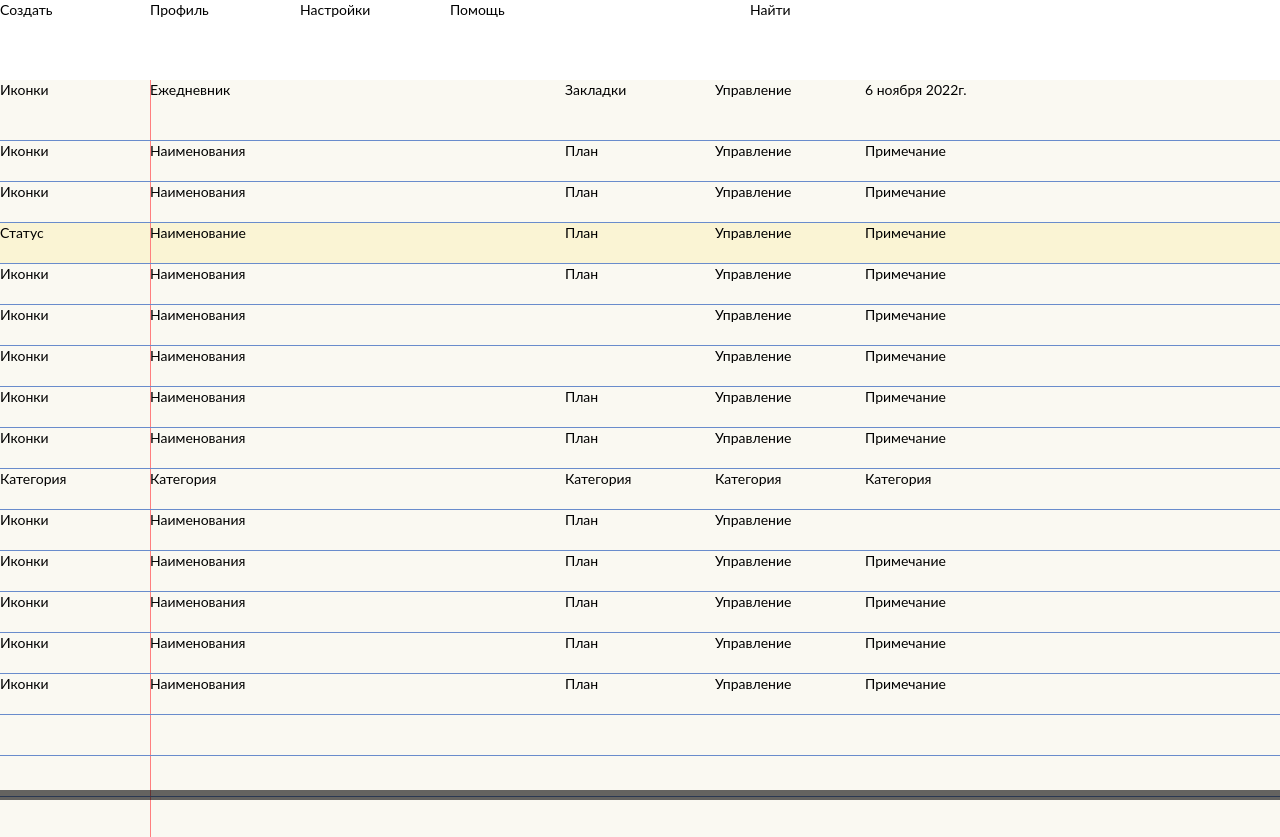
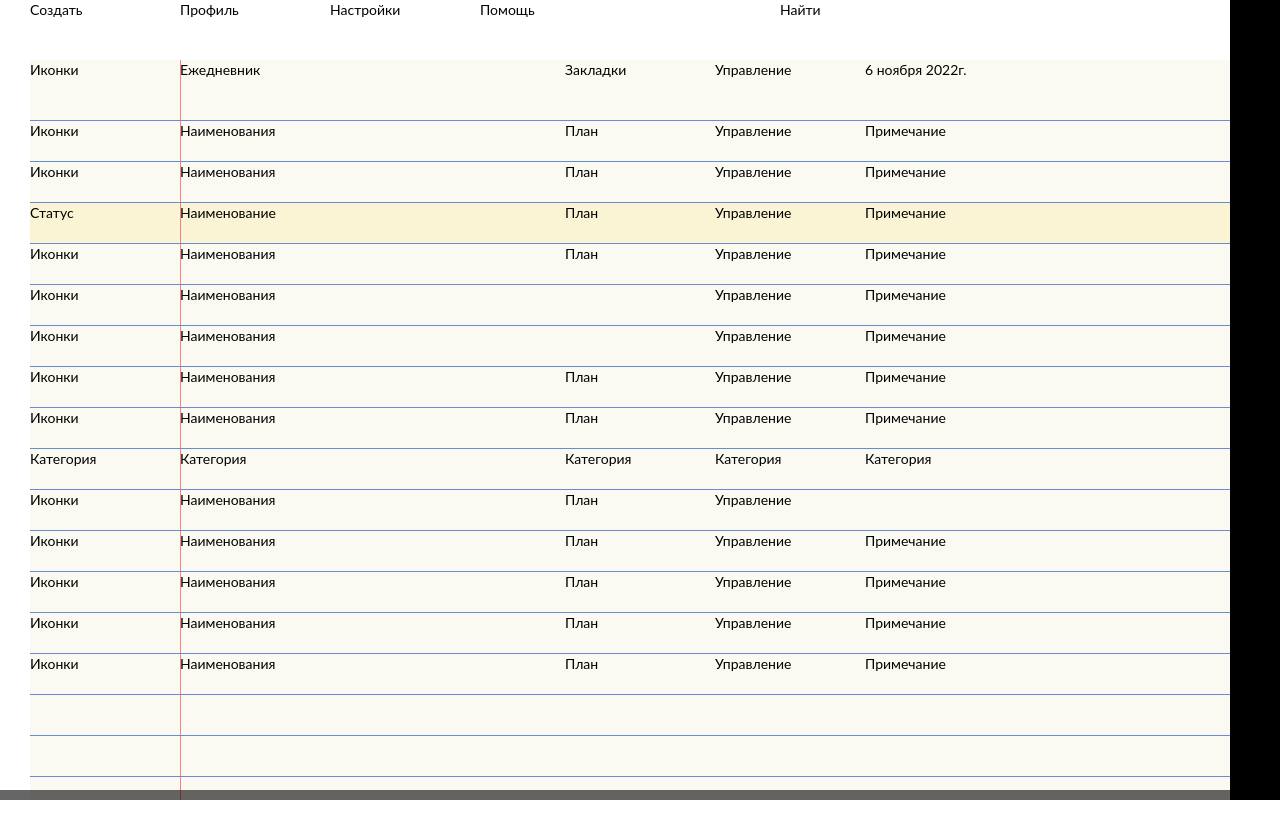
Before and after one commit to anlesem/ToDoPlan, a plain HTML site: page index.html in a window 1280 px wide. Shown: the top 837 px of the page. After the commit the page ends 800 px from the top, so only its background shows below. Drawn offline with Linux system fonts and the light colour scheme; a script that the page names is missing; a web font is replaced by a local one.

Commit message:
Структура страницы

```diff
--- a/index.html
+++ b/index.html
@@ -8,8 +8,8 @@
 	<link rel="stylesheet" href="css/style.css">
 </head>
 
-<body>
-	<header class="container">
+<body class="grid-main container">
+	<header>
 		<nav class="grid-nav">
 			<div class="grid-nav__new">Создать</div>
 			<div class="grid-nav__profile">Профиль</div>
@@ -59,7 +59,7 @@
 			<div class="grid-table__account">Контрагент</div>
 		</div>
 	</header>
-	<main class="container">
+	<main>
 		<div class="grid-table">
 			<div class="grid-table__status">Иконки</div>
 			<div class="grid-table__name">Наименования</div>
@@ -197,6 +197,7 @@
 		</div>
 
 	</main>
+	<aside></aside>
 	<footer>
 
 	</footer>
--- a/scss/_general.scss
+++ b/scss/_general.scss
@@ -1,3 +1,27 @@
+// Настройка полосы прокрутки
+* {
+	scrollbar-width: thin;
+	scrollbar-color: rgba(0, 0, 0, .1) transparent;
+
+	&::-webkit-scrollbar {
+		width: 4px;
+	}
+
+	&::-webkit-scrollbar-track {
+		background: transparent;
+	}
+
+	&::-webkit-scrollbar-thumb {
+		background-color: rgba(0, 0, 0, .1);
+	}
+}
+
+html,
+body {
+	width: 100%;
+	height: 100%;
+}
+
 body {
 	font-family: lato, Arial, Helvetica, sans-serif;
 	font-size: 14px;
@@ -7,16 +31,8 @@ body {
 }
 
 .container {
-	width: 90%;
+	max-width: 1920px;
 	margin: 0 auto;
-}
-
-@media (max-width: 1350px) {
-
-	.container {
-		width: 100%;
-		margin: 0 auto;
-	}
 }
 
 .visually-hidden {
--- a/scss/_structure.scss
+++ b/scss/_structure.scss
@@ -1,4 +1,36 @@
 //* Сетки
+// Структура
+.grid-main {
+	display: grid;
+	grid-template-columns: 5% 1fr 5%;
+	grid-template-areas: ". header aside"
+		". main aside";
+}
+
+header {
+	grid-area: header;
+	height: calc($height-header + 180px);
+}
+
+main {
+	grid-area: main;
+	height: calc(100% - $height-header - 180px);
+	overflow: scroll;
+}
+
+aside {
+	grid-area: aside;
+	position: absolute;
+	right: 0;
+	width: 50px;
+	height: 100%;
+	background: #000;
+
+	&:hover {
+		width: 500px;
+	}
+}
+
 // Меню
 .grid-nav {
 	display: grid;
@@ -31,7 +63,7 @@
 	}
 }
 
-// Основная таблица
+// Таблица
 .grid-table {
 	position: relative;
 	display: grid;
@@ -175,6 +207,9 @@ main .grid-table:hover {
 }
 
 @media (max-width: 1350px) {
+	.grid-main {
+		grid-template-columns: 30px 1fr 30px;
+	}
 
 	.grid-nav {
 		grid-template-columns: repeat(5, 150px) repeat(2, 1fr);
@@ -237,10 +272,10 @@ main .grid-table:hover {
 
 }
 
-@media (max-width: 1050px) {
+@media (max-width: 1100px) {
 
 	.grid-nav {
-		grid-template-columns: repeat(5, 150px) 1fr;
+		grid-template-columns: repeat(4, 150px) 1fr;
 		grid-template-areas: "new profile options help find";
 
 		&__new {
@@ -290,7 +325,11 @@ main .grid-table:hover {
 	}
 }
 
-@media (max-width: 750px) {
+@media (max-width: 800px) {
+
+	.grid-main {
+		grid-template-columns: 0px 1fr 0px;
+	}
 
 	.grid-nav {
 		position: relative;
@@ -339,11 +378,19 @@ main .grid-table:hover {
 			grid-area: set;
 		}
 	}
+
+	aside {
+		width: 0px;
+	}
 }
 
 @media (max-width: 600px) {
 
 	.grid-table {
 		grid-template-columns: 50px repeat(2, 1fr) 50px;
+
+		&::after {
+			left: 50px;
+		}
 	}
 }
--- a/scss/_variable.scss
+++ b/scss/_variable.scss
@@ -6,4 +6,4 @@ $paper-hover: #fff;
 
 
 //* Зависимые переменные
-$height-header: 80px;
+$height-header: 60px;
```
Also changed, not shown: css/style.css.
